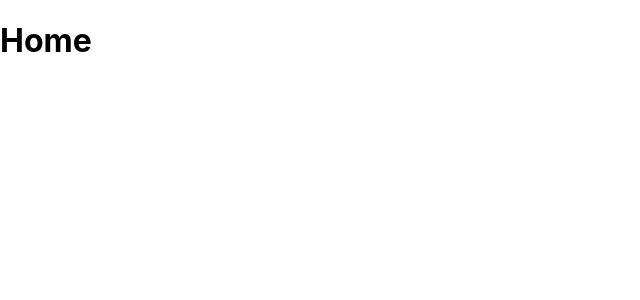
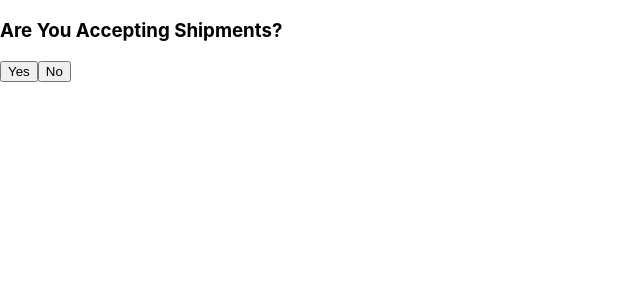
Before and after one commit to iifeoluwa/steps, a React (Create React App) app: page / in a window 1280 px wide. Shown: the top 300 px of the page, without its empty margins (0-640 px from the left). Built offline with nearby package versions, Linux system fonts and the light colour scheme.

Commit message:
Add react router and implement routing

```diff
--- a/package.json
+++ b/package.json
@@ -5,6 +5,7 @@
   "dependencies": {
     "react": "^16.8.6",
     "react-dom": "^16.8.6",
+    "react-router-dom": "^5.0.0",
     "react-scripts": "3.0.1"
   },
   "scripts": {
--- a/src/components/forms/index.jsx
+++ b/src/components/forms/index.jsx
@@ -1,11 +1,11 @@
 import Address from "./Address";
+import Wizard from "./Wizard";
 import Phone from "./Phone";
-import Plan from "./Plan";
 import Name from "./Name";
 
 export {
     Address,
+    Wizard,
     Phone,
-    Plan,
     Name
 }
--- a/src/index.js
+++ /dev/null
@@ -1,6 +0,0 @@
-import React from 'react';
-import ReactDOM from 'react-dom';
-import './index.css';
-import App from './components/App';
-
-ReactDOM.render(<App />, document.getElementById('root'));
--- /dev/null
+++ b/src/index.jsx
@@ -0,0 +1,20 @@
+import React from 'react';
+import ReactDOM from 'react-dom';
+import { Route, Link, BrowserRouter as Router } from 'react-router-dom'
+import './index.css';
+import App from './components/App';
+import Plan from "./components/Plan";
+import Shipment from "./components/Shipment";
+
+const routing = (
+    <Router>
+      <div>
+        <Route exact path="/" component={Shipment} />
+        <Route path="/profile" component={App} />
+        <Route path="/plan" component={Plan} />
+      </div>
+    </Router>
+)
+
+
+ReactDOM.render(routing, document.getElementById('root'));
```
Also changed, not shown: src/components/Plan.jsx (added), src/components/forms/Plan.jsx (deleted), 1 other file (tests, documents, lock files or other folders).
